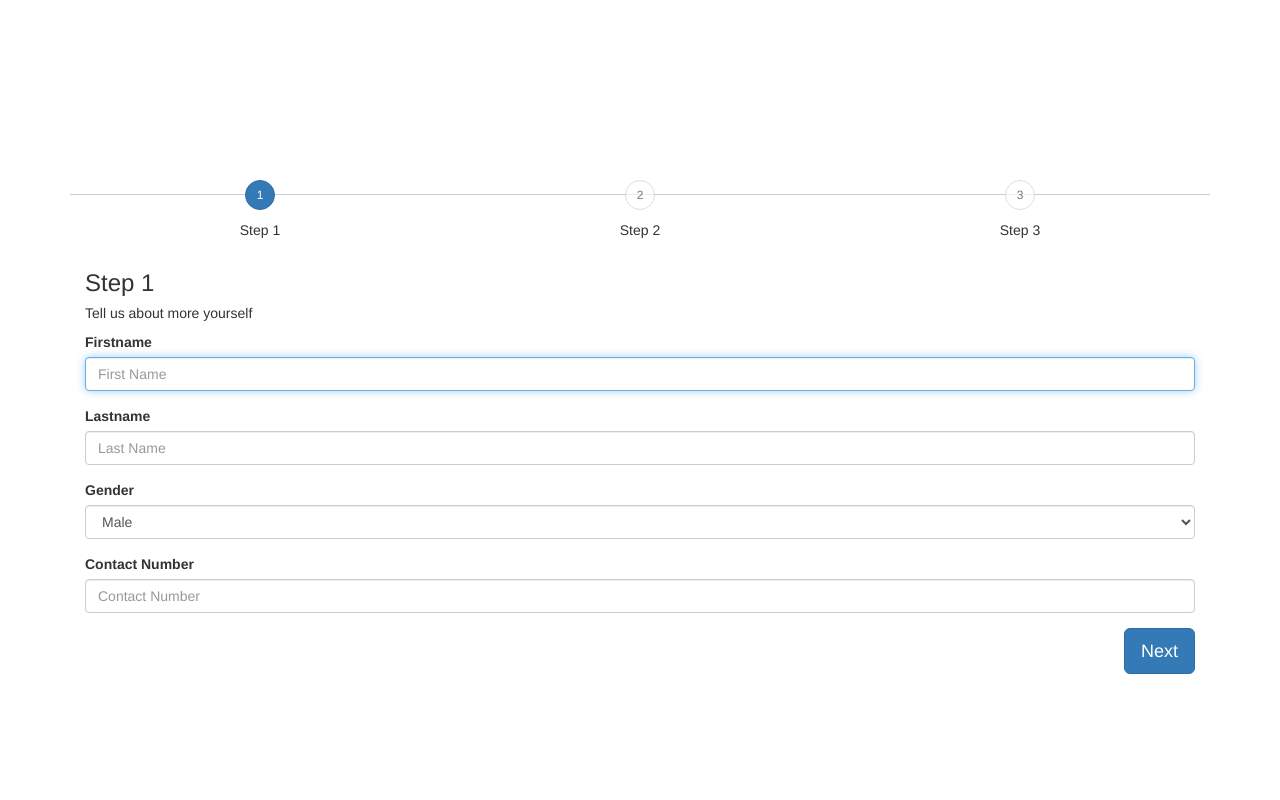
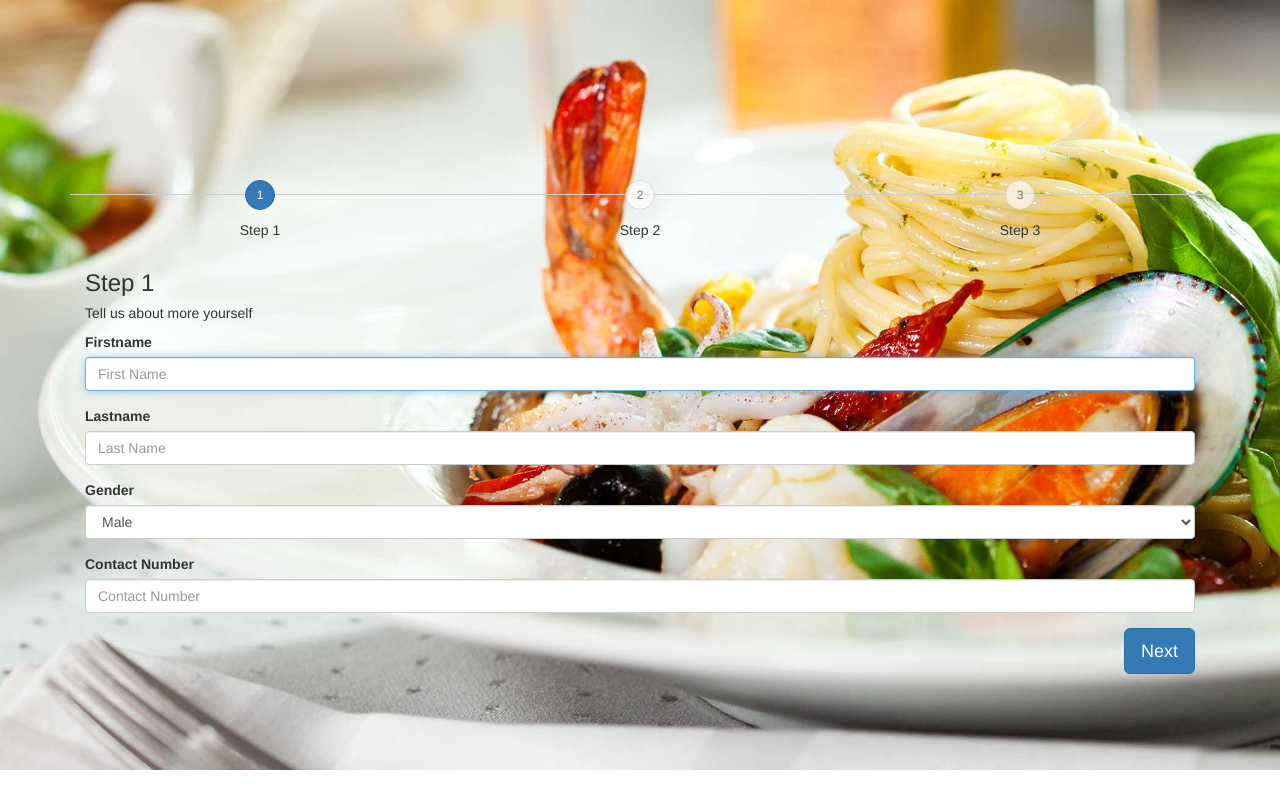
Before and after one commit to xjeballes/foodhub, a Flask app: page /registration in a window 1280 px wide. Run offline with Flask 2, Linux system fonts and the light colour scheme; some libraries are stand-ins or nearby versions.

Commit message:
Added background

```diff
--- a/static/css/registration.css
+++ b/static/css/registration.css
@@ -1,4 +1,7 @@
 body{
+    background-image: url(../img/home.jpg);
+    background-repeat: no-repeat;
+    background-size: 100%;
     margin-top:40px;
 }
 
```
